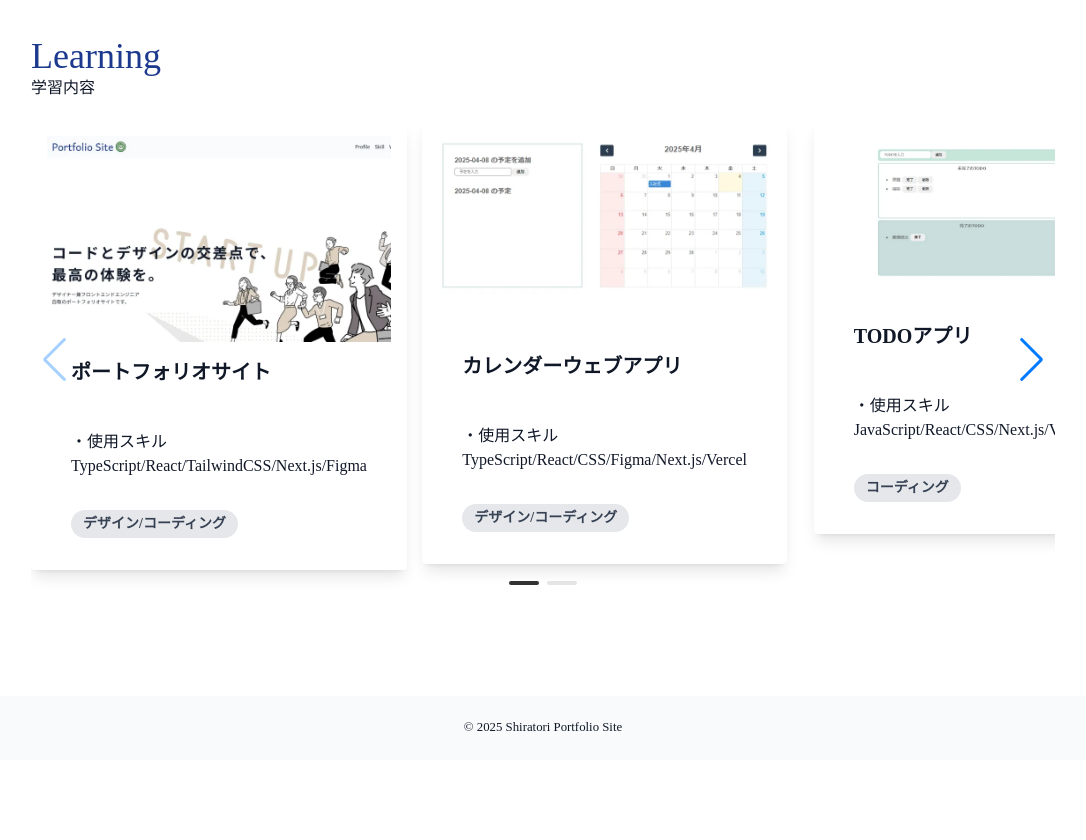
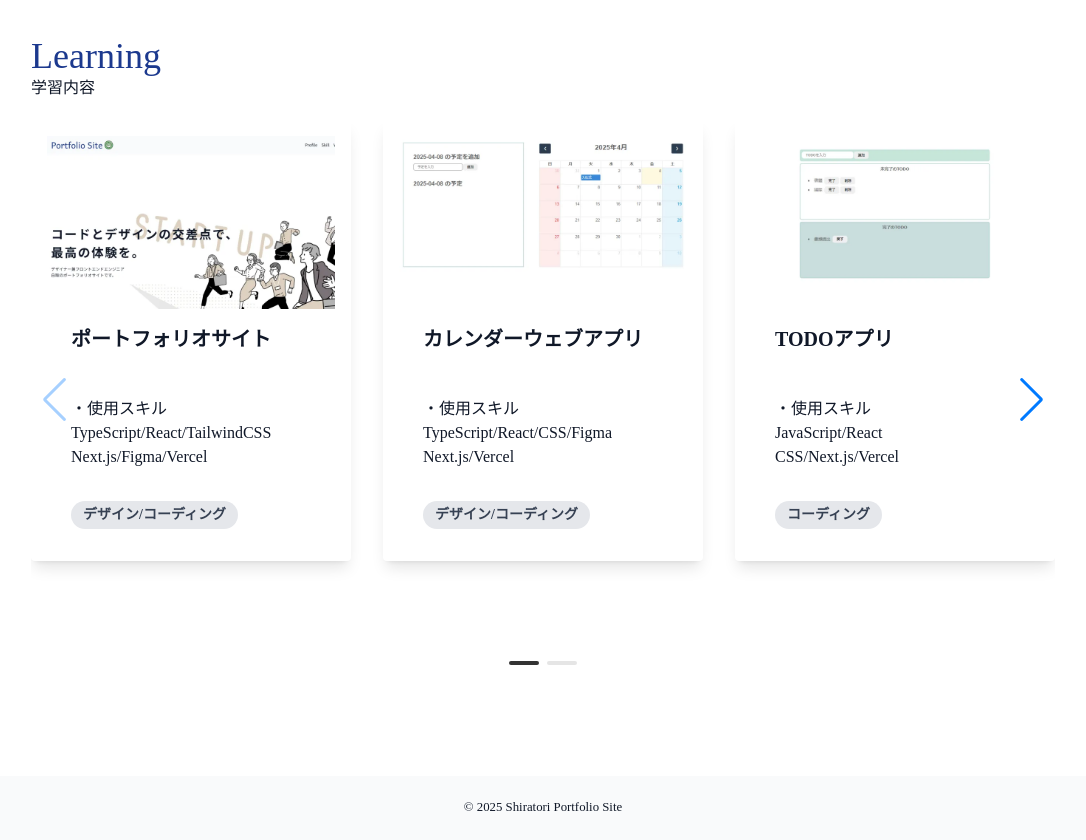
Before and after one commit to saku6911/portfolio-site, a Next.js app: page / in a window 1280 px wide. Shown: the part 3040-3880 px from the top of the page, without its empty margins (97-1183 px from the left). Before the commit the page ends 3800 px from the top, so only its background shows below. Built offline with nearby package versions, Linux system fonts and the light colour scheme.

Commit message:
correction

```diff
--- a/src/components/modal/workModal/page.tsx
+++ b/src/components/modal/workModal/page.tsx
@@ -50,12 +50,12 @@ export default function WorkModal({
         <h2 className="text-xl font-bold mb-4">{title}</h2>
         <Img src={imgSrc} alt={imgAlt} className="w-full" loading="lazy"/>
         <ul className="flex flex-col gap-2 py-6">
-          <li><p className="font-medium">案件概要</p><p>{overview}</p></li>
-          <li><p className="font-medium">対応期間</p><p>{supportPeriod}</p></li>
-          <li><p className="font-medium">使用スキル</p><p>{useSkill}</p></li>
-          <li><p className="font-medium">対応人数</p><p>{number}</p></li>
-          <li><p className="font-medium">学習内容</p><p>{learning}</p></li>
-          <li><p className="font-medium">サイトURL</p><a href={site} className="hover:text-gray-400 transition duration-300">{site}</a></li>
+          <li><p className="font-bold">案件概要</p><p>{overview}</p></li>
+          <li><p className="font-bold">対応期間</p><p>{supportPeriod}</p></li>
+          <li><p className="font-bold">使用スキル</p><p>{useSkill}</p></li>
+          <li><p className="font-bold">対応人数</p><p>{number}</p></li>
+          <li><p className="font-bold">学習内容</p><p>{learning}</p></li>
+          <li><p className="font-bold">サイトURL</p><a href={site} className="hover:text-gray-400 transition duration-300">{site}</a></li>
         </ul>
         <button
           onClick={onRequestClose}
--- a/src/components/pages/learning/page.tsx
+++ b/src/components/pages/learning/page.tsx
@@ -22,18 +22,26 @@ export default function Learning() {
           <Swiper
             modules={[Navigation, Pagination]}
             navigation={true}
-            spaceBetween={150}
+            spaceBetween={24}
             slidesPerView={3}
             grabCursor={true}
             pagination={{ clickable: true }}
-            className="h-120 w-full"
+            className="h-140 w-full"
             breakpoints={{
               350: {
                 slidesPerView: 1,
               },
-              1025: {
+              780: {
+                slidesPerView: 2,
+                spaceBetween: 32,
+              },
+              1200: {
                 slidesPerView: 3,
-              }
+                spaceBetween: 32,
+              },
+              1500: {
+                slidesPerView: 4,
+              },
 
             }}
           >
@@ -44,7 +52,8 @@ export default function Learning() {
         imgSrc={learning4}
         imgAlt="ポートフォリオサイトの画像"
         heading="ポートフォリオサイト"
-        skill="TypeScript/React/TailwindCSS/Next.js/Figma"
+        skill="TypeScript/React/TailwindCSS
+        Next.js/Figma/Vercel"
         label="デザイン/コーディング"
         supportPeriod="2025年4月"
         overview="ポートフォリオサイトを作成した。"
@@ -55,7 +64,8 @@ export default function Learning() {
         imgSrc={learning1}
         imgAlt="カレンダーウェブアプリの画像"
         heading="カレンダーウェブアプリ"
-        skill="TypeScript/React/CSS/Figma/Next.js/Vercel"
+        skill="TypeScript/React/CSS/Figma
+        Next.js/Vercel"
         label="デザイン/コーディング"
         supportPeriod="2025年4月"
         overview="動画教材を見終えた後、自分で考えたカレンダーアプリを作成した"
@@ -66,7 +76,8 @@ export default function Learning() {
         imgSrc={learning2}
         imgAlt="TODOアプリの画像"
         heading="TODOアプリ"
-        skill="JavaScript/React/CSS/Next.js/Vercel"
+        skill="JavaScript/React
+        CSS/Next.js/Vercel"
         label="コーディング"
         supportPeriod="2025年4月"
         overview="Udemyの動画教材内で作成したTODOアプリをデプロイした"
@@ -77,7 +88,8 @@ export default function Learning() {
         imgSrc={learning3}
         imgAlt="イベントサイトの画像"
         heading="イベントサイト"
-        skill="TypeScript/React/CSS/Next.js/Figma/Vercel"
+        skill="TypeScript/React/CSS
+        Next.js/Figma/Vercel"
         label="デザイン/コーディング"
         supportPeriod="2024年6月"
         overview="会社の夏イベントで謎解きを行うため、その答えを入力するサイトを作成した。"
--- a/src/components/pages/work/page.tsx
+++ b/src/components/pages/work/page.tsx
@@ -40,7 +40,11 @@ export default function Work() {
               350: {
                 slidesPerView: 1,
               },
-              1025: {
+              780: {
+                slidesPerView: 2,
+                spaceBetween: 32,
+              },
+              1200: {
                 slidesPerView: 3,
                 spaceBetween: 32,
               },
--- a/src/components/ui/workCard/page.tsx
+++ b/src/components/ui/workCard/page.tsx
@@ -53,12 +53,12 @@ export default function WorkCard({
           setIsOpen(true);
           setModalClass("opacity-0 scale-95");
         }}
-        className="text-left max-w-sm rounded overflow-hidden shadow-lg transition-all duration-300 hover:translate-x-1 hover:translate-y-1 p-4 bg-white"
+        className=" text-left max-w-sm rounded overflow-hidden shadow-lg transition-all duration-300 hover:translate-x-1 hover:translate-y-1 p-4 bg-white"
       >
         <Img src={imgSrc} alt={imgAlt} className="w-full" />
         <div className="grid gap-4 px-6 py-4 items-center">
           <h3 className="font-bold text-xl h-14">{heading}</h3>
-          <p>
+          <p className="whitespace-pre-line">
             ・使用スキル
             <br />
             {skill}
```
